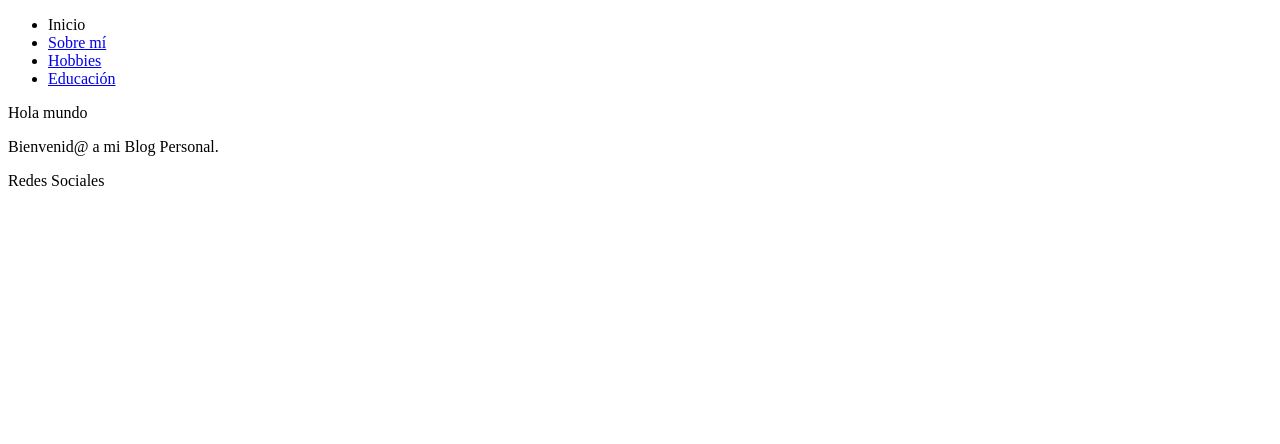
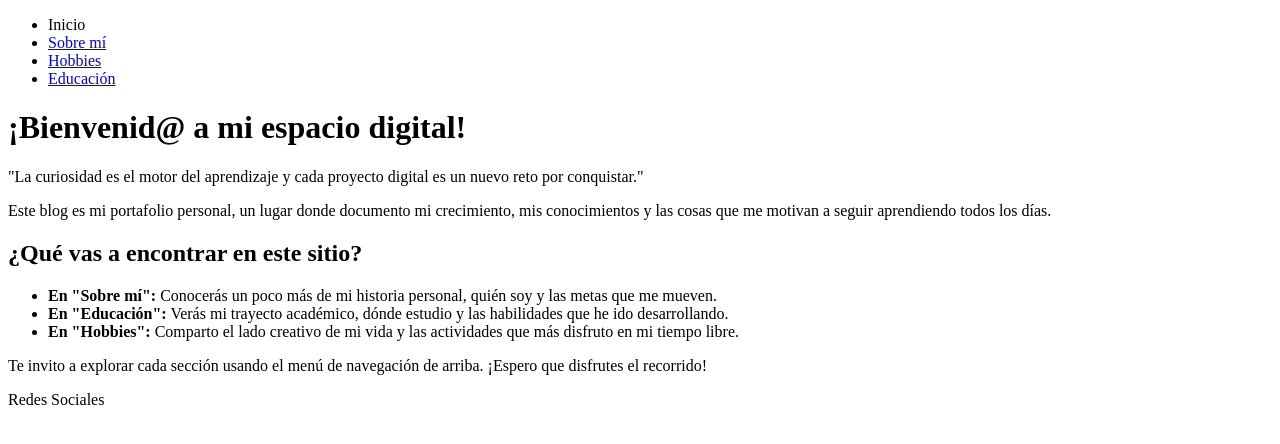
Before and after one commit to dapdigital/Practica-2, a plain HTML site: page index.html in a window 1280 px wide. Drawn offline with Linux system fonts and the light colour scheme.

Commit message:
Index actualizado

```diff
--- a/index.html
+++ b/index.html
@@ -2,33 +2,41 @@
 <html lang="es">
     <head>
         <meta charset="UTF-8">
-        <meta name="viewport" content="width=device-width; initial-sacale=1.0">
+        <meta name="viewport" content="width=device-width, initial-scale=1.0">
         <title>Blog Personal</title>
     </head>
     <body>
+
         <nav>
             <ul>
                 <li>Inicio</li>
-                <li>
-                    <a href="sobre-mi.html">Sobre mí</a>
-                </li>
-                <li>
-                    <a href="hobbies.html">Hobbies</a>
-                </li>
-                 <li>
-                    <a href="educacion.html">Educación</a>
-                </li>
-
-
+                <li><a href="sobre-mi.html">Sobre mí</a></li>
+                <li><a href="hobbies.html">Hobbies</a></li>
+                <li><a href="educacion.html">Educación</a></li>
             </ul>
         </nav>
-        <hl>Hola mundo</hl>
-        <p>Bienvenid@ a mi Blog Personal.</p>
 
-    <footer>
+        <main>
+            <h1>¡Bienvenid@ a mi espacio digital! </h1>
+
+            <p>"La curiosidad es el motor del aprendizaje y cada proyecto digital es un nuevo reto por conquistar."</p>
+
+            <p>Este blog es mi portafolio personal, un lugar donde documento mi crecimiento, mis conocimientos y las cosas que me motivan a seguir aprendiendo todos los días.</p>
+
+            <h2>¿Qué vas a encontrar en este sitio?</h2>
+
+            <ul>
+                <li><strong>En "Sobre mí":</strong> Conocerás un poco más de mi historia personal, quién soy y las metas que me mueven.</li>
+                <li><strong>En "Educación":</strong> Verás mi trayecto académico, dónde estudio y las habilidades que he ido desarrollando.</li>
+                <li><strong>En "Hobbies":</strong> Comparto el lado creativo de mi vida y las actividades que más disfruto en mi tiempo libre.</li>
+            </ul>
+
+            <p>Te invito a explorar cada sección usando el menú de navegación de arriba. ¡Espero que disfrutes el recorrido!</p>
+        </main>
+
+        <footer>
             <p>Redes Sociales </p>
         </footer>
 
     </body>
-
 </html>
```
